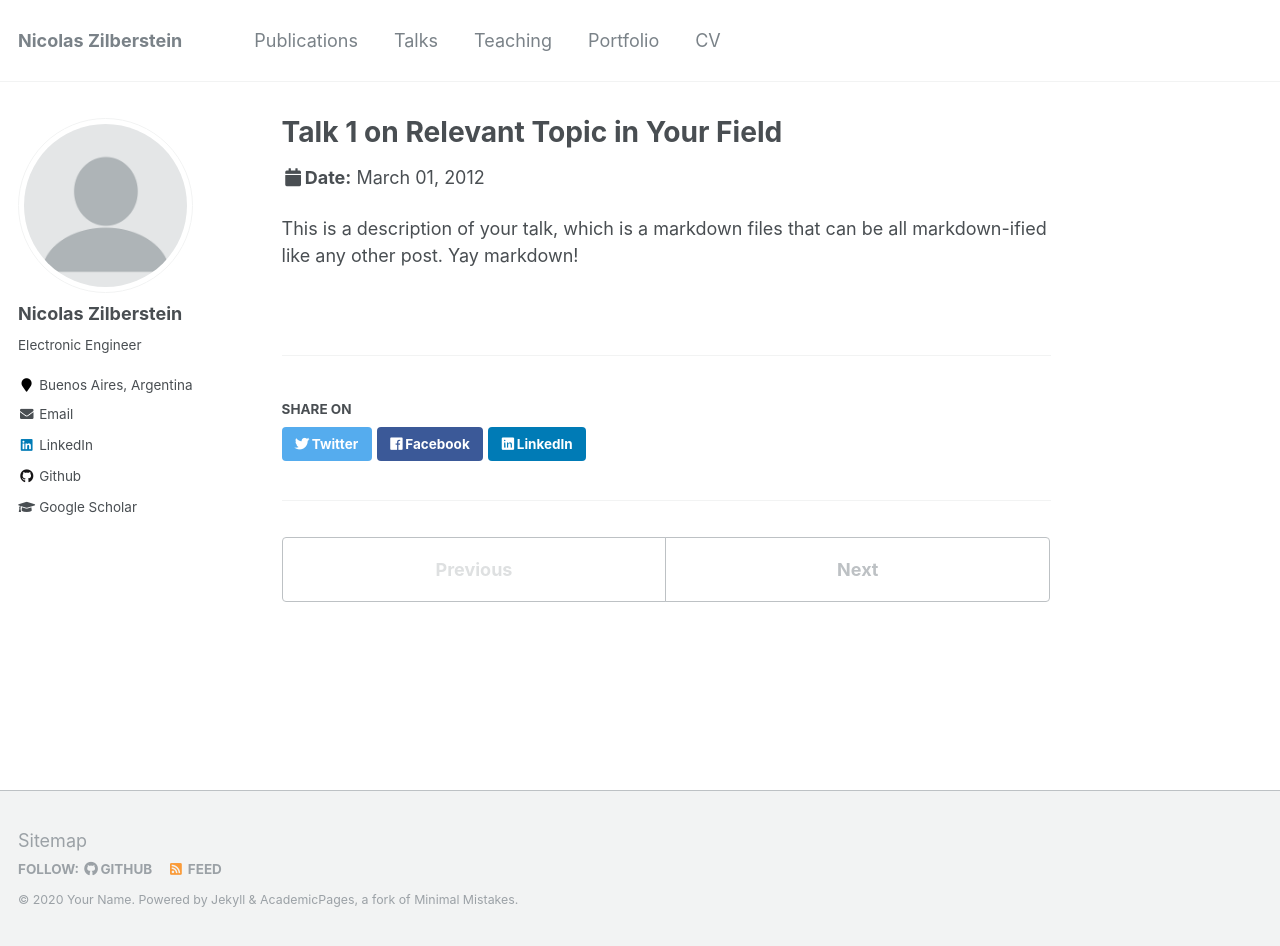
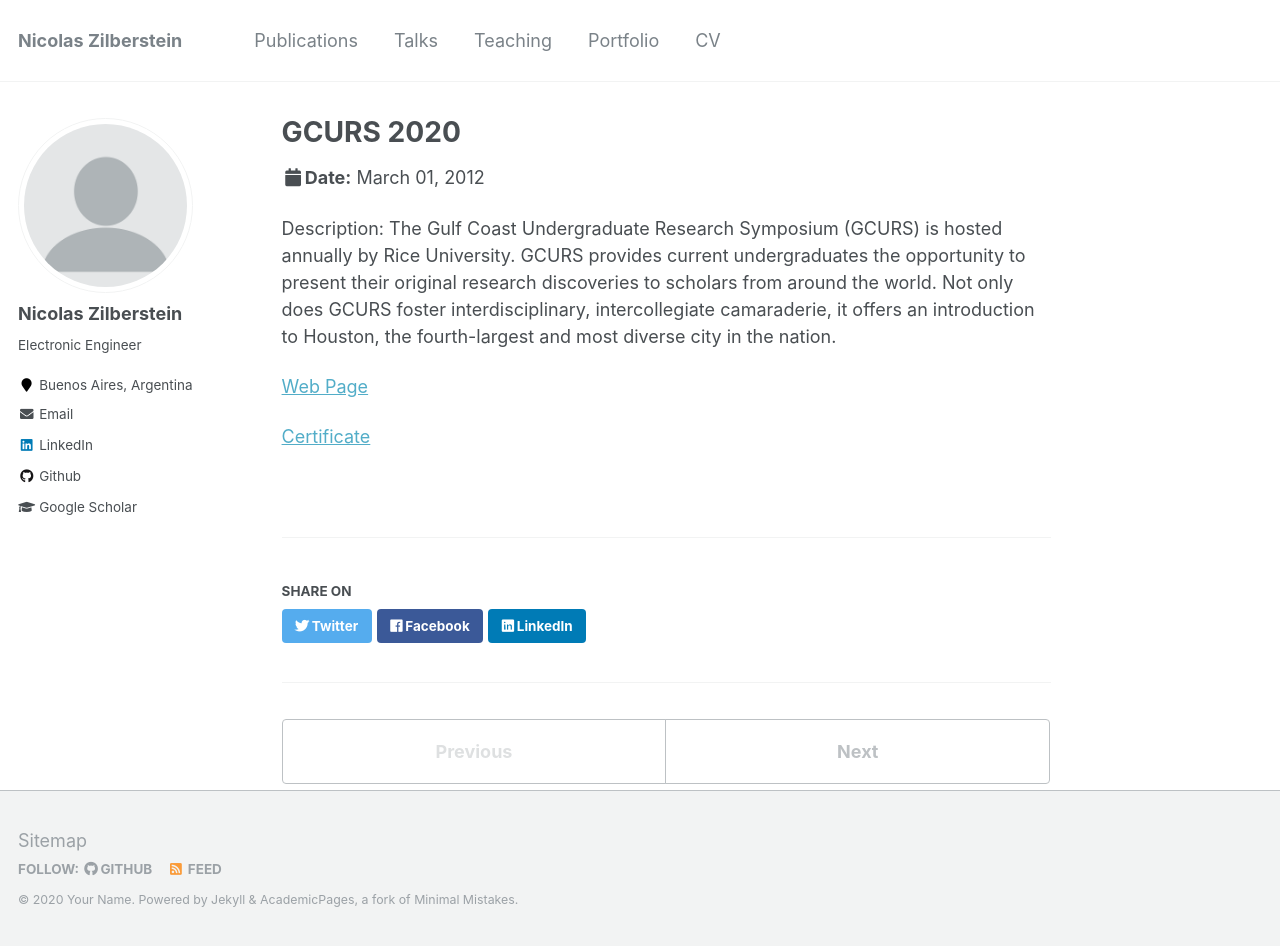
Before and after one commit to nzilberstein/nzilberstein.github.io, a Jekyll site: the page built from _talks/2012-03-01-talk-1.md, in a window 1280 px wide and 946 px high. Built offline with Jekyll 4.4.1, drawn with Linux system fonts in a browser that asks for light colours.

Commit message:
Update 2012-03-01-talk-1.md
Talks

```diff
--- a/_talks/2012-03-01-talk-1.md
+++ b/_talks/2012-03-01-talk-1.md
@@ -1,11 +1,15 @@
 ---
-title: "Talk 1 on Relevant Topic in Your Field"
+title: "GCURS 2020"
 collection: talks
 type: "Talk"
 permalink: /talks/2012-03-01-talk-1
-venue: "UC San Francisco, Department of Testing"
+venue: "Rice University"
 date: 2012-03-01
-location: "San Francisco, California"
+location: ""
 ---
 
-This is a description of your talk, which is a markdown files that can be all markdown-ified like any other post. Yay markdown!
+Description: The Gulf Coast Undergraduate Research Symposium (GCURS) is hosted annually by Rice University. GCURS provides current undergraduates the opportunity to present their original research discoveries to scholars from around the world. Not only does GCURS foster interdisciplinary, intercollegiate camaraderie, it offers an introduction to Houston, the fourth-largest and most diverse city in the nation.
+
+[Web Page](https://gcurs.rice.edu/)
+
+[Certificate](https://github.com/nzilberstein/nzilberstein.github.io/blob/master/files/GCURS.pdf)
```
